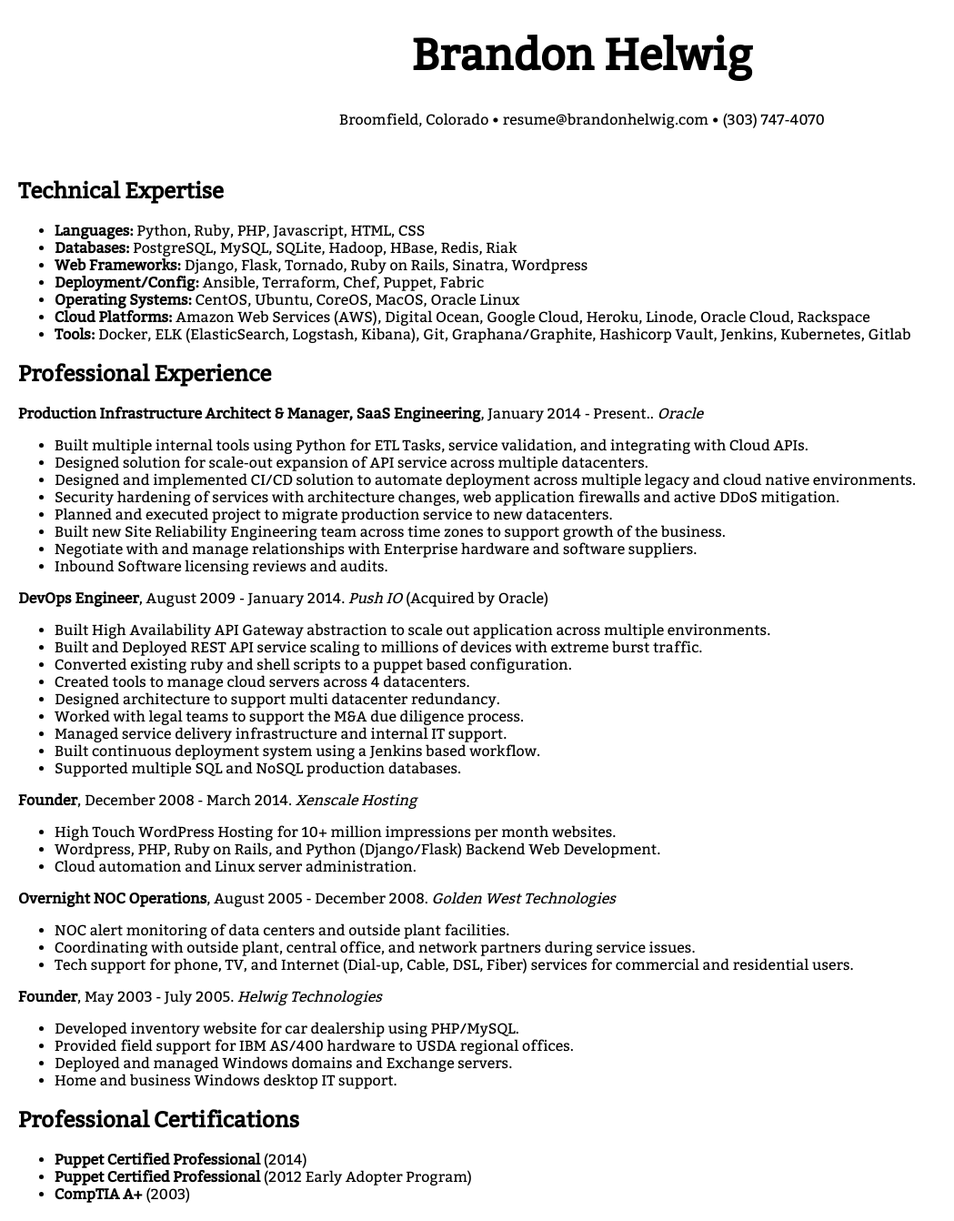
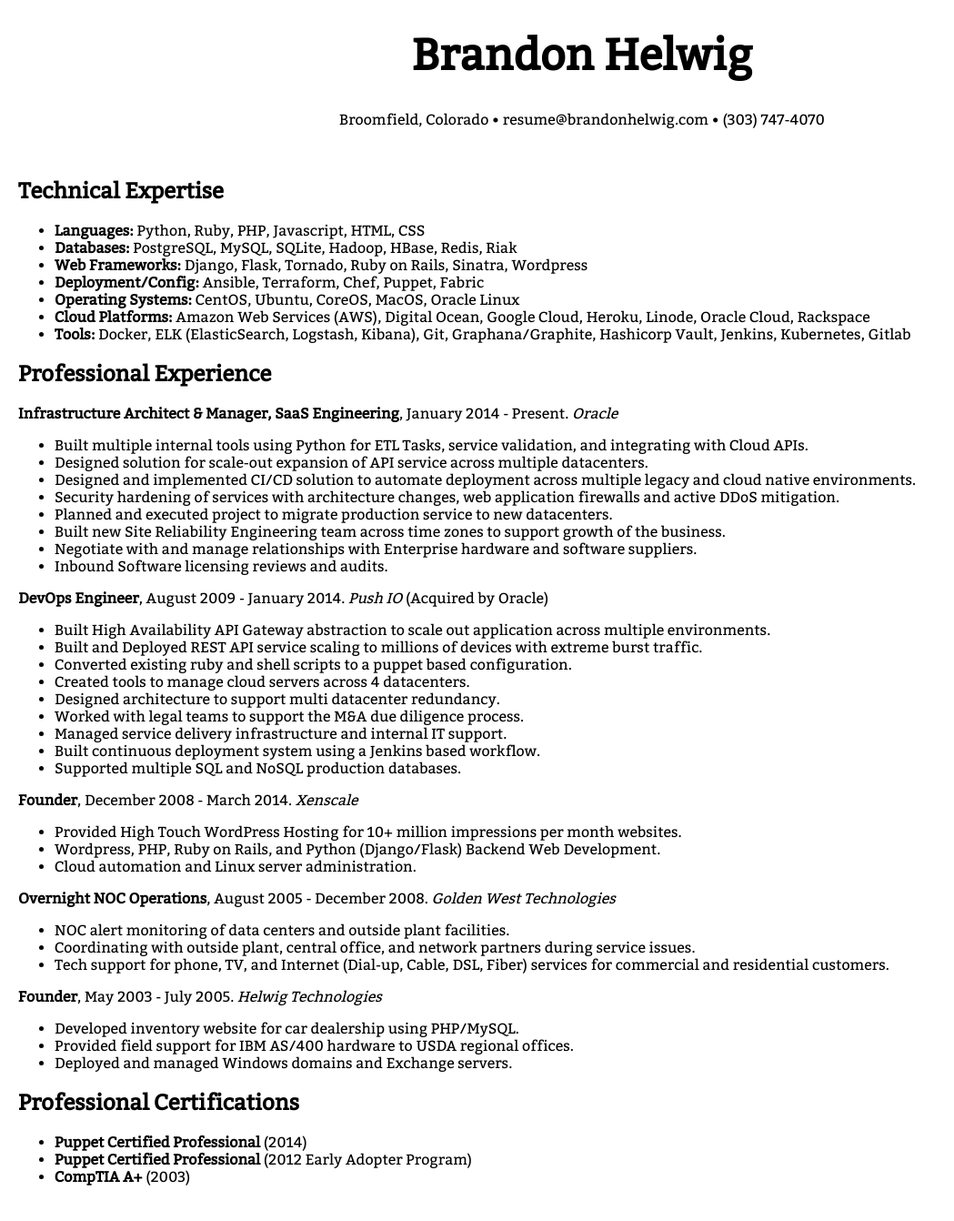
Before and after one commit to brhelwig/brandonhelwig.com, a Jekyll site: the page built from resume.md, in a window 1280 px wide. Shown: the whole page at 91% size, without its empty margins (0-1049 px from the left). Built offline with Jekyll 4.4.1, drawn with Linux system fonts in a browser that asks for light colours.

Commit message:
Update resume.md

```diff
--- a/resume.md
+++ b/resume.md
@@ -22,9 +22,9 @@
 ## Professional Experience
 
 
-**Production Infrastructure Architect & Manager, SaaS Engineering**, January 2014 - Present.. *Oracle*
+**Infrastructure Architect & Manager, SaaS Engineering**, January 2014 - Present. *Oracle*
   * Built multiple internal tools using Python for ETL Tasks, service validation, and integrating with Cloud APIs.
- * Designed solution for scale-out expansion of API service across multiple datacenters.
+  * Designed solution for scale-out expansion of API service across multiple datacenters.
   * Designed and implemented CI/CD solution to automate deployment across multiple legacy and cloud native environments.
   * Security hardening of services with architecture changes, web application firewalls and active DDoS mitigation.
   * Planned and executed project to migrate production service to new datacenters.
@@ -44,9 +44,9 @@
   * Built continuous deployment system using a Jenkins based workflow.
   * Supported multiple SQL and NoSQL production databases.
 
-**Founder**, December 2008 - March 2014. *Xenscale Hosting*
+**Founder**, December 2008 - March 2014. *Xenscale*
 
-  * High Touch WordPress Hosting for 10+ million impressions per month websites.
+  * Provided High Touch WordPress Hosting for 10+ million impressions per month websites.
   * Wordpress, PHP, Ruby on Rails, and Python (Django/Flask) Backend Web Development.
   * Cloud automation and Linux server administration.
 
@@ -54,14 +54,13 @@
 
   * NOC alert monitoring of data centers and outside plant facilities.
   * Coordinating with outside plant, central office, and network partners during service issues.
-  * Tech support for phone, TV, and Internet (Dial-up, Cable, DSL, Fiber) services for commercial and residential users.
+  * Tech support for phone, TV, and Internet (Dial-up, Cable, DSL, Fiber) services for commercial and residential customers.
 
 **Founder**, May 2003 - July 2005. *Helwig Technologies*
 
   * Developed inventory website for car dealership using PHP/MySQL.
   * Provided field support for IBM AS/400 hardware to USDA regional offices.
   * Deployed and managed Windows domains and Exchange servers.
-  * Home and business Windows desktop IT support.
 
 
 ## Professional Certifications
```
